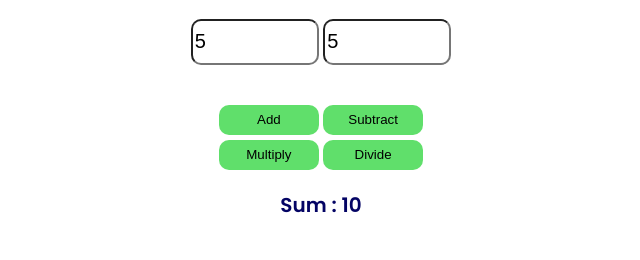
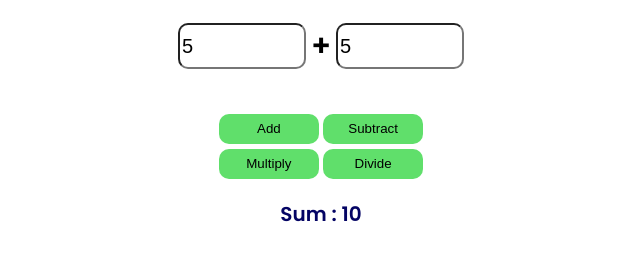
Before and after one commit to Sover56/Caculator, a plain HTML site: page index.html in a window 1280 px wide. Both pictures are taken after typing "5", "5" into the empty fields and a click on the button "Add". Shown: the part 72-332 px from the top of the page, without its empty margins (319-959 px from the left). Drawn offline with Linux system fonts and the light colour scheme.

Commit message:
sign update

```diff
--- a/index.css
+++ b/index.css
@@ -29,7 +29,9 @@ button:active {
 }
 
 .input-wrapper {
-  display: block;
+  display: flex;
+  align-items: center;
+  justify-content: center;
   margin-bottom: 40px;
 }
 
@@ -43,3 +45,10 @@ button:active {
   color: rgb(4, 4, 100);
   font-weight: 600;
 }
+
+#sign {
+  font-size: 30px;
+  font-weight: 600;
+  display: inline-block;
+  padding: 5px;
+}
--- a/index.html
+++ b/index.html
@@ -16,6 +16,7 @@
     <h1>Caculator</h1>
     <div class="input-wrapper">
       <input id="input-1" type="number">
+      <div id="sign"></div>
       <input id="input-2" type="number">
     </div>
     <div class="buttons-wrapper">
--- a/index.js
+++ b/index.js
@@ -5,35 +5,44 @@ const subBtn = document.getElementById("subtract-btn")
 const mulBtn = document.getElementById("multiply-btn")
 const divBtn = document.getElementById("divide-btn")
 const sumEl = document.getElementById("sum-el")
+const sign = document.getElementById("sign")
 
 addBtn.addEventListener("click", ()=>{
+  sign.innerHTML = ""
   sumEl.innerHTML = "Sum : "
   let number1 = Number(input1.value)
   let number2 = Number(input2.value)
   let addSum = number1 + number2
   sumEl.innerHTML += addSum
+  sign.innerHTML = "+"
 })
 
 subBtn.addEventListener("click", ()=>{
+  sign.innerHTML = ""
   sumEl.innerHTML = "Sum : "
   let number1 = Number(input1.value)
   let number2 = Number(input2.value)
   let subSum = number1 - number2
   sumEl.innerHTML += subSum
+  sign.innerHTML = "-"
 })
 
 mulBtn.addEventListener("click", ()=>{
+  sign.innerHTML = ""
   sumEl.innerHTML = "Sum : "
   let number1 = Number(input1.value)
   let number2 = Number(input2.value)
   let mulSum = number1 * number2
   sumEl.innerHTML += mulSum
+  sign.innerHTML = "*"
 })
 
 divBtn.addEventListener("click", ()=>{
+  sign.innerHTML = ""
   sumEl.innerHTML = "Sum : "
   let number1 = Number(input1.value)
   let number2 = Number(input2.value)
   let divSum = number1 / number2
   sumEl.innerHTML += divSum
+  sign.innerHTML = "/"
 })
```
